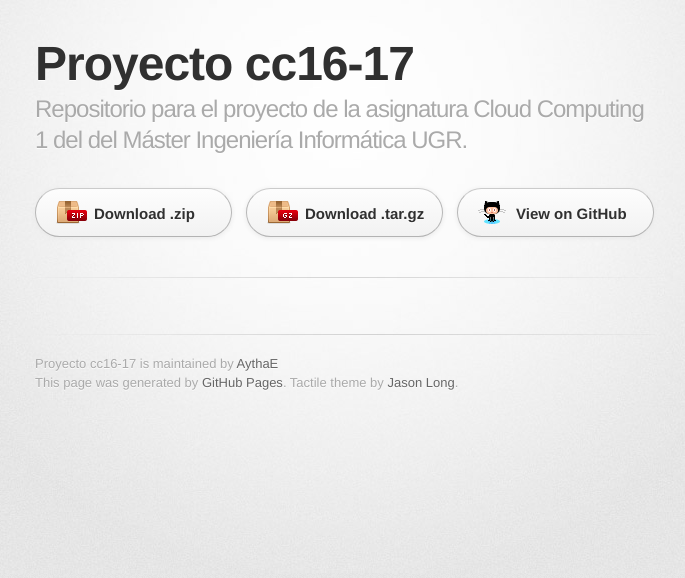
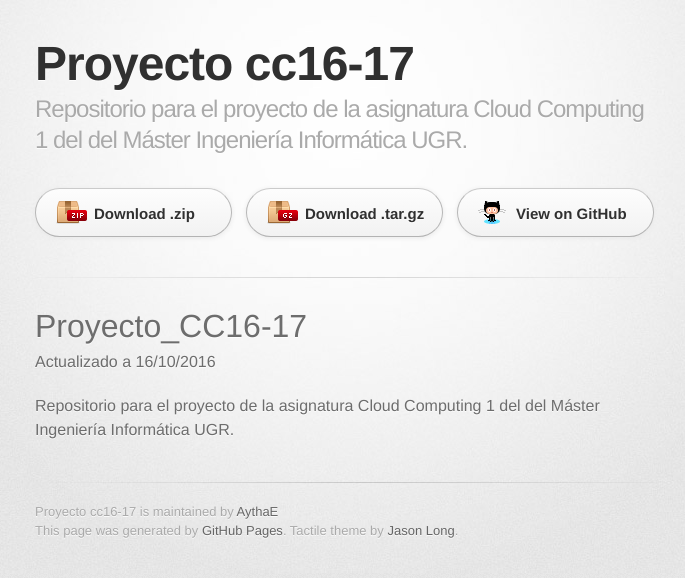
Before and after one commit to AythaE/DeFesti, a Jekyll site: the page built from index.md, in a window 1280 px wide. Shown: the top 578 px of the page, without its empty margins (295-980 px from the left). Built offline with Jekyll 4.4.1, drawn with Linux system fonts in a browser that asks for light colours; some web fonts are replaced.

Commit message:
Sync gh-pages with master

```diff
--- a/index.md
+++ b/index.md
@@ -1,3 +1,9 @@
 ---
 layout: index
 ---
+
+# Proyecto_CC16-17
+
+Actualizado a 16/10/2016
+
+Repositorio para el proyecto de la asignatura Cloud Computing 1 del  del Máster Ingeniería Informática UGR.
```
Also changed, not shown: README.md.
